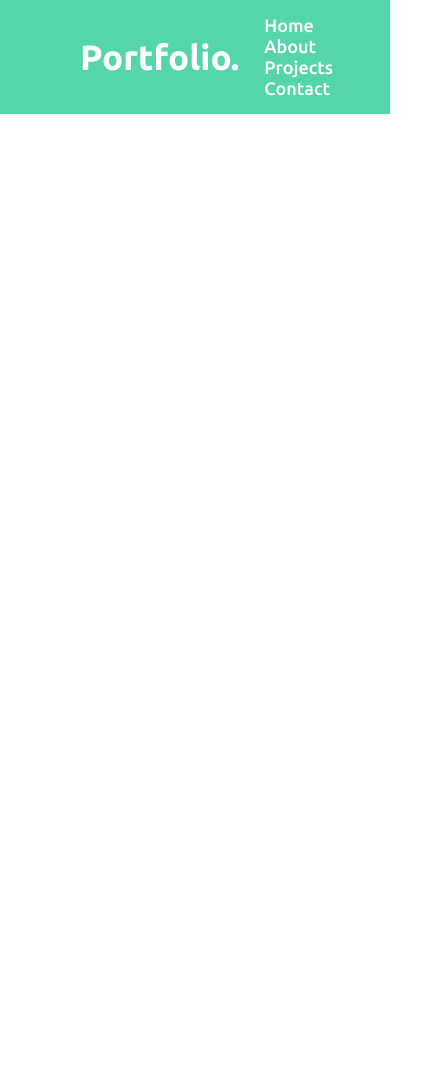
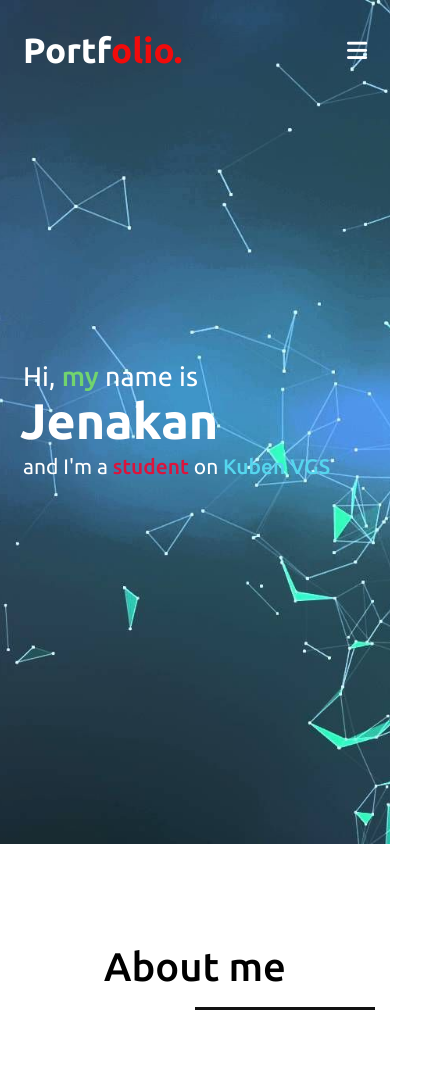
Before and after one commit to jemua001/jemua001.github.io, a plain HTML site: page index.html in a window 390 px wide. Shown: the top 1067 px of the page, 423 px wide, since content can reach past the window. Before the commit the page ends 844 px from the top, so only its background shows below. Drawn offline with nearby package versions, Linux system fonts and the light colour scheme.

Commit message:
added script.js and many class and id

```diff
--- a/CSS/style.css
+++ b/CSS/style.css
@@ -1,3 +1,5 @@
+
+
 @import url('https://fonts.googleapis.com/css2?family=Ubuntu:wght@400;500;700&family=Work+Sans:wght@400;500;600;700&display=swap');
 
 *{
@@ -30,10 +32,16 @@
 .navbar{
     position: fixed;
     width: 100%;
-    padding: 15px 0;
+    padding: 30px 0;
+    font-family: 'Ubuntu', sans-serif;
+    transition: all 0.3s ease;
+}
+
+.navbar.sticky{
+    padding: 11px 0;
     background: #55d6aa;
-    font-family: 'Ubuntu', sans-serif;
 }
+
 .navbar .max-width{
     display: flex;
     align-items: center;
@@ -47,6 +55,10 @@
     font-weight: 600;
 }
 
+.navbar .logo a span{
+    color: #f10b0b;
+}
+
 .navbar .menu li{
     list-style: none;
     display: inline-block;
@@ -56,13 +68,199 @@
     color: #fff;
     font-size: 18px;
     font-weight: 500;
-    margin-left: 25px;
+    margin-left: 70px;
+    transition: color 0.3s ease;
+}
+
+.navbar .menu li a:hover{
+    color: crimson;
+}
+
+/* menu btn styling */
+
+.menu-btn{
+    color: #fff;
+    font-size: 23px;
+    cursor: pointer;
+    display: none;
+
 }
 
 /* home section styling */
 
 .home{
     display: flex;
-    background: url("Images/sci-fi town.jpg")
+    background: url("Images/tech.jpg") no-repeat center;
     height: 100vh;
+    background-size: cover;
+    background-attachment: fixed;
+    color: #fff;
+    min-height: 500px;
+    font-family: 'Ubuntu', sans-serif;
+
 }
+
+.home .max-width{
+    margin: auto 0 auto 40px;
+}
+
+.home .home-content .text-1{
+    font-size: 27px;
+}
+
+.home .home-content .text-1 span2{
+    color: rgb(113, 212, 110);
+    font-weight: 500;
+}
+
+.home .home-content .text-2{
+    font-size: 75px;
+    font-weight: 600;
+    margin-left: -3px;
+}
+.home .home-content .text-3{
+    font-size: 30px;
+    margin: 5px 0;
+}
+
+.home .home-content .text-3 span{
+    color: #55d6ee;
+    font-weight: 500;
+}
+
+.home .home-content .text-3 span1{
+    color: crimson;
+    font-weight: 500;
+}
+
+/* about section styling here */
+
+section{
+    padding: 100px 0;
+}
+
+.about{
+    font-family: 'Work Sans', sans-serif;
+}
+.about .title{
+    position: relative;
+    font-family: 'Ubuntu', sans-serif;
+    font-size: 40px;
+    font-weight: 500;
+    margin-bottom: 60px;
+    padding-bottom: 20px;
+    text-align: center;
+}
+
+.about .title::before{
+    content: "";
+    position: absolute;
+    bottom: 0px;
+    left: 50%;
+
+    width: 180px;
+    height: 3px;
+    background: #111;
+
+}
+
+.about .about-content .left img{
+    height: 400px;
+    width: 400px;
+    object-fit: cover;
+}
+
+
+
+
+
+
+
+
+
+
+
+
+
+
+
+
+
+/* responsive media query here */
+@media (max-width: 1104px){
+    .home .max-width{
+        margin-left: 0px;
+    }
+}
+
+@media (max-width: 991px){
+    .max-width{
+        padding: 0 50px;
+    }
+}
+
+@media (max-width: 947px){
+
+
+    .menu-btn{
+        display: block;
+        z-index: 999;
+
+    }
+    .menu-btn i.active:before{
+        content: "\f00d";
+    }
+    .navbar .menu{
+        position: fixed;
+        height: 100vh;
+        width: 100%;
+        left: -100%;
+        top: 0;
+        text-align: center;
+        background: #111;
+        padding-top: 80px;
+        transition: all 0.3s ease;
+
+    }
+    .navbar .menu .active{
+        left: -0;
+    }
+    .navbar .menu li{
+        display: block;
+
+    }
+    .navbar .menu li a{
+        display: inline-block;
+        margin: 20px 0;
+        font-size: 25px;
+    }
+    .home .home-content .text-2{
+        font-size: 70px;
+    }
+    .home .home-content .text-3{
+        font-size: 25px;
+    }
+
+}
+
+@media (max-width: 690px){
+    .max-width{
+        padding: 0 23px;
+    }
+    .home .home-content .text-2{
+        font-size: 60px;
+    }
+    .home .home-content .text-3{
+        font-size: 24px;
+    }
+}
+
+@media (max-width: 500px){
+
+    .home .home-content .text-2{
+        font-size: 50px;
+    }
+    .home .home-content .text-3{
+        font-size: 21px;
+    }
+}
--- a/index.html
+++ b/index.html
@@ -4,9 +4,9 @@
         <meta charset="UTF-8">
         <meta name="viewport" content="width=device-width, initial-scale=1.0">
         <title>Jenakan</title>
-        <link rel="shortcut icon" type="image/x-icon" href="Images\favicon-32.png" />
+        <link rel="stylesheet" href="CSS\style.css">
         <script src="https://kit.fontawesome.com/a076d05399.js" crossorigin="anonymous"></script>
-        <link rel="stylesheet" href="CSS\style.css">
+        <script src="https://code.jquery.com/jquery-3.6.0.min.js"></script>
 
     </head>
 
@@ -21,7 +21,9 @@
                         <li><a href="#">Projects</a></li>
                         <li><a href="#">Contact</a></li>
                     </ul>
-
+                    <div class="menu-btn">
+                        <i class="fas fa-bars"></i>
+                    </div>
                 </div>
             </nav>
 
@@ -29,13 +31,27 @@
             <section class="home" id="home">
                 <div class="max-width">
                     <div class="home-content">
-                        <div class="text-1">Hi, my name is</div>
+                        <div class="text-1">Hi, <span2>my</span2> name is</div>
                         <div class="text-2">Jenakan</div>
-                        <div class="text-3">and i'm a student on <span>Kuben VGS</span></div>
+                        <div class="text-3">and I'm a <span1>student</span1> on <span>Kuben VGS</span></div>
                     </div>
                 </div>
             </section>
 
+            <!-- about section here -->
+
+            <section class="about" id="about">
+                <div class="max-width">
+                    <h2 class="title">About me</h2>
+                    <div class="about-content">
+                        <div class="column left">
+                            <img src="Images/MicrosoftTeams-image (1).png" alt="">
+                        </div>
+                    </div>
+                </div>
+            </section>
+
+            <script src="script.js"></script>
 
 
 
--- /dev/null
+++ b/script.js
@@ -0,0 +1,16 @@
+$(document).ready(function(){
+    $(window).scroll(function(){
+        if(this.scrollY > 20){
+            $('.navbar').addClass("sticky");
+        }else{
+            $('.navbar').removeClass("sticky");
+        }
+    });
+
+    // toggle menu/navbar script
+    $('.menu-btn').click(function(){
+        $('.navbar .menu').toggleClass(".active");
+        $('.menu-btn i').toggleClass(".active");
+    });
+
+});
```
Also changed, not shown: CSS/Images/tech.jpg (added), Images/MicrosoftTeams-image (1).png (added), Images/tech.jpg (added).
